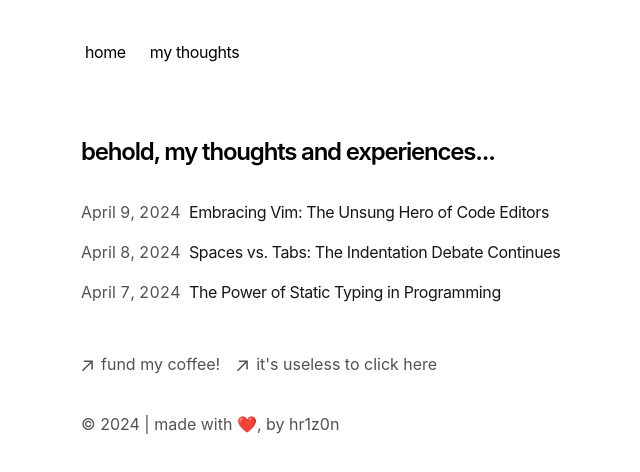
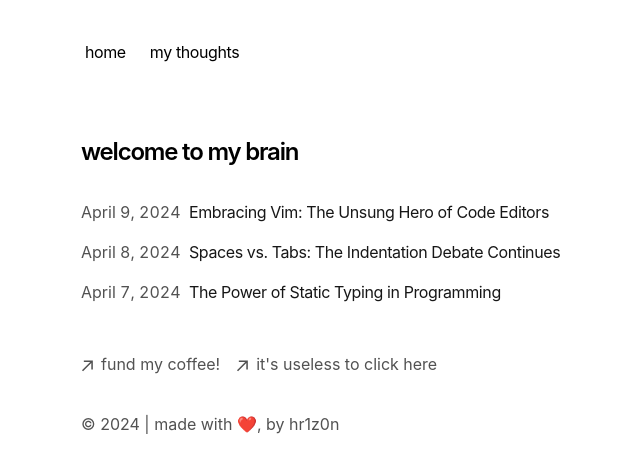
Before and after one commit to pratham-darooka/hr1z0n, a Next.js app: page /blog in a window 1280 px wide. Shown: the top 472 px of the page, without its empty margins (271-911 px from the left). Built offline with nearby package versions, Linux system fonts and the light colour scheme.

Commit message:
message change

```diff
--- a/app/blog/page.tsx
+++ b/app/blog/page.tsx
@@ -8,7 +8,7 @@
 export default function Page() {
   return (
     <section>
-      <h1 className="font-semibold text-2xl mb-8 tracking-tighter">behold, my thoughts and experiences...</h1>
+      <h1 className="font-semibold text-2xl mb-8 tracking-tighter">welcome to my brain</h1>
       <BlogPosts />
     </section>
   )
```
